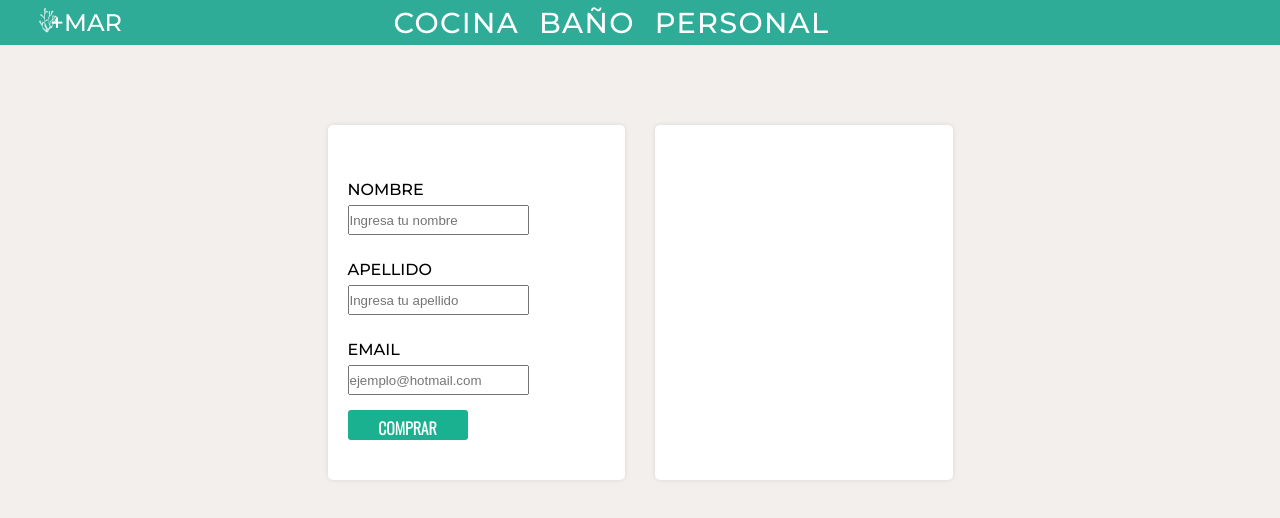
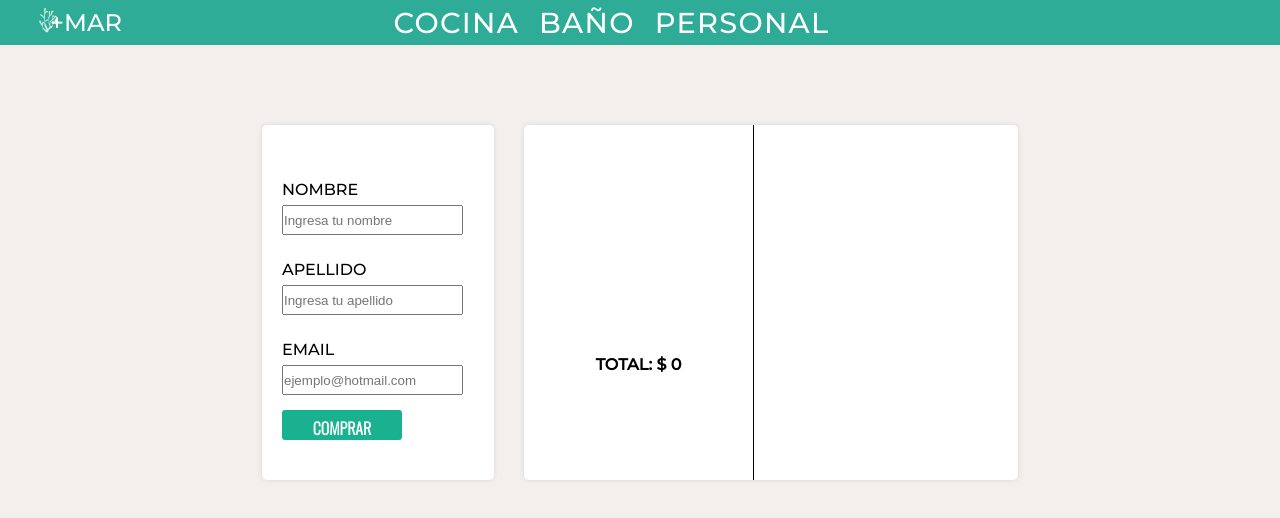
Before and after one commit to AgustinTrigo/Proyecto_React, a React (Create React App) app: page /checkout in a window 1280 px wide. Shown: the top 518 px of the page. Built offline with nearby package versions, Linux system fonts and the light colour scheme.

Commit message:
Configurando Checkout-2

```diff
--- a/src/components/Checkout.jsx
+++ b/src/components/Checkout.jsx
@@ -1,6 +1,12 @@
 import React from "react";
+import { useContext } from "react";
+import { CartContext } from "../context/cartContext";
 
 const Checkout = () =>{
+
+    const {cart, sumarTotal} = useContext(CartContext);
+
+
     return (
         <div className="checkout">
             <form className="cart-bg checkout__form">
@@ -13,6 +19,27 @@ const Checkout = () =>{
                 <input type="button" className="checkout__btn" value="comprar"/>
             </form>
             <div className="cart-bg checkout__detail">
+                <div className="checkout__detail--info">
+                    <h4>TOTAL: $  {sumarTotal()}</h4>
+                </div>
+                {cart.map(e =>(
+                    <div key={e.id} className="cart__items--container">
+                        <div className="cart__items--img">
+                            <img src={e.img} alt={e.nombre}/>
+                        </div>
+                        <div className="cart__items--data">
+                            <div className="cart__items--data_nombre">
+                                <h4>{e.nombre}</h4>
+                            </div>
+                            <div className="cart__items--data_info">
+                                <h4>${e.precio}</h4>
+                                <h4>x{e.cantidad}</h4>
+                                <h4>$ {e.subtotal}</h4>
+                            </div>
+                        </div>
+                    </div>
+                    ))
+                }
             </div>
         </div>
     )
--- a/src/css/style.css
+++ b/src/css/style.css
@@ -147,10 +147,10 @@ body{
 
 .checkout{
     display: grid;
-    grid-template-columns: repeat(4, 1fr);
+    grid-template-columns: repeat(5, 1fr);
     grid-template-rows: auto;
     gap: 30px;
-    grid-template-areas: ". form check .";
+    grid-template-areas: ". form check check .";
     margin-top: 80px;
 }
 
@@ -171,7 +171,24 @@ body{
 }
 
 .checkout__detail{
+    position: relative;
     grid-area: check;
+    display: flex;
+    flex-direction: column;
+    align-items: flex-end;
+}
+
+.checkout__detail--info{
+    position: absolute;
+    top: 0;
+    left: 0;
+    width: 230px;
+    height: 100%;
+    border-right: solid 1px black;
+}
+
+.checkout__detail--info h4{
+    margin-top: 230px;
 }
 
 .checkout__btn{
```
